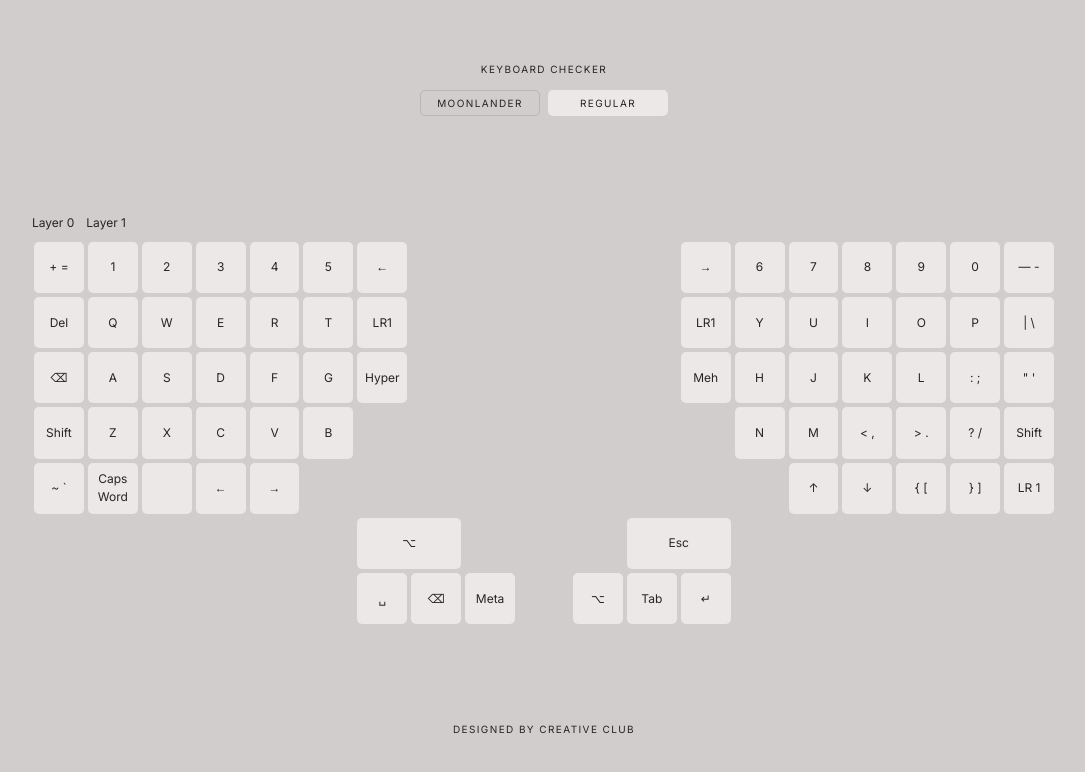
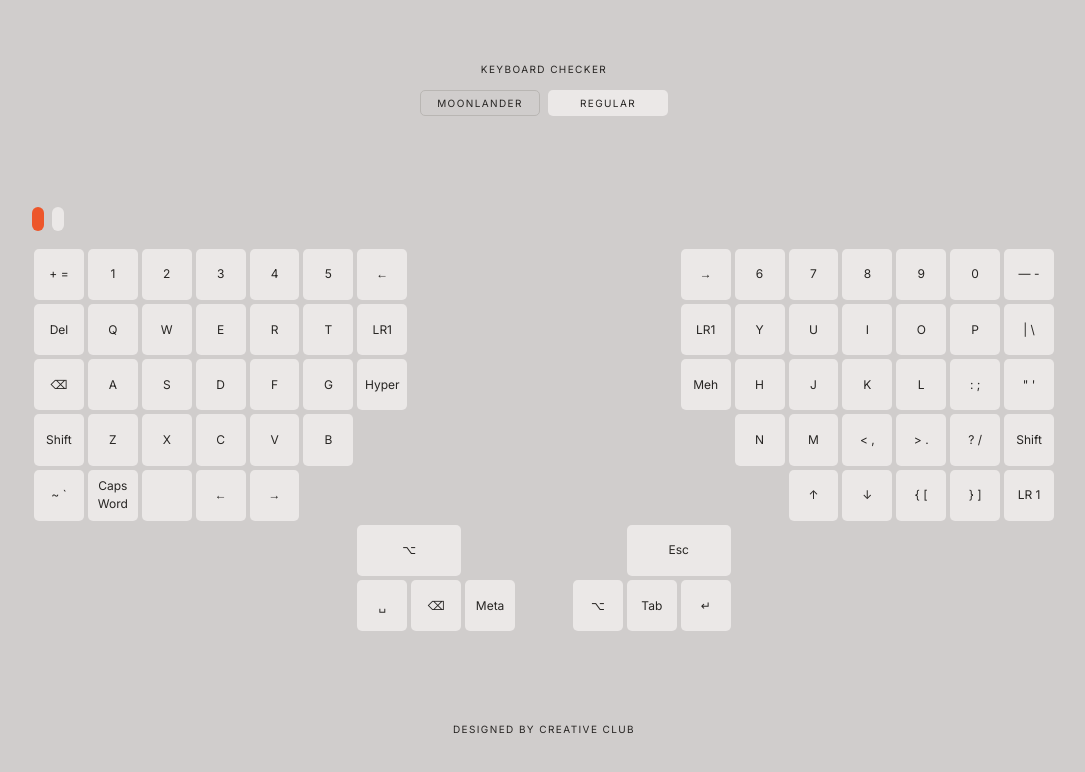
Before and after one commit to yaosamo/keyboardchecker, a Next.js app: page / in a window 1280 px wide. Shown: the top 772 px of the page, without its empty margins (96-1181 px from the left). Built offline with nearby package versions, Linux system fonts and the light colour scheme.

Commit message:
layers style

```diff
--- a/app/components/keyboardSplit.tsx
+++ b/app/components/keyboardSplit.tsx
@@ -1,6 +1,7 @@
 import { useState, useEffect } from "react";
 import Key from "./key";
 import MoonalnderKeysL from "./keyboard_moonlander_layers.json";
+import styles from "./styles.module.css";
 
 export default function Keyboard({ keysPressed, keysActive }) {
   const [currentLayerID, setCurrentLayerID] = useState(0);
@@ -79,11 +80,21 @@ export default function Keyboard({ keysPressed, keysActive }) {
 
   return (
     <main>
-      <div className="flex flex-row gap-3">
-        <button onClick={() => setCurrentLayerID(0)}>Layer 0</button>
-        <button onClick={() => setCurrentLayerID(1)}>Layer 1</button>
+      <div className="flex flex-row gap-2">
+        <button
+          className={`
+          ${styles.layer}
+          ${currentLayerID === 0 && styles.layerSelected}`}
+          onClick={() => setCurrentLayerID(0)}
+        ></button>
+        <button
+          className={`
+          ${styles.layer}
+          ${currentLayerID === 1 && styles.layerSelected}`}
+          onClick={() => setCurrentLayerID(1)}
+        ></button>
       </div>
-      <div className="pt-2 grid grid-rows-[repeat(5,1fr),2fr] grid-cols-[repeat(7,1fr),5fr,repeat(7,1fr)]">
+      <div className="pt-4 grid grid-rows-[repeat(5,1fr),2fr] grid-cols-[repeat(7,1fr),5fr,repeat(7,1fr)]">
         {MoonlanderKeysLayers[currentLayerID].keys.map(function (
           keyboardKey,
           index
--- a/app/components/styles.module.css
+++ b/app/components/styles.module.css
@@ -119,3 +119,20 @@
 .space {
   grid-column: span 9;
 }
+
+.layer {
+  width: 1em;
+  height: 2em;
+  background-color: rgb(var(--button-background));
+  border-radius: 1em;
+}
+
+.layer:active {
+  transition: all 0.1s ease-out;
+  background-color: rgb(var(--button-background-pressed));
+  transform: scale(0.9);
+}
+
+.layerSelected {
+  background-color: rgb(var(--button-background-pressed)) !important;
+}
```
